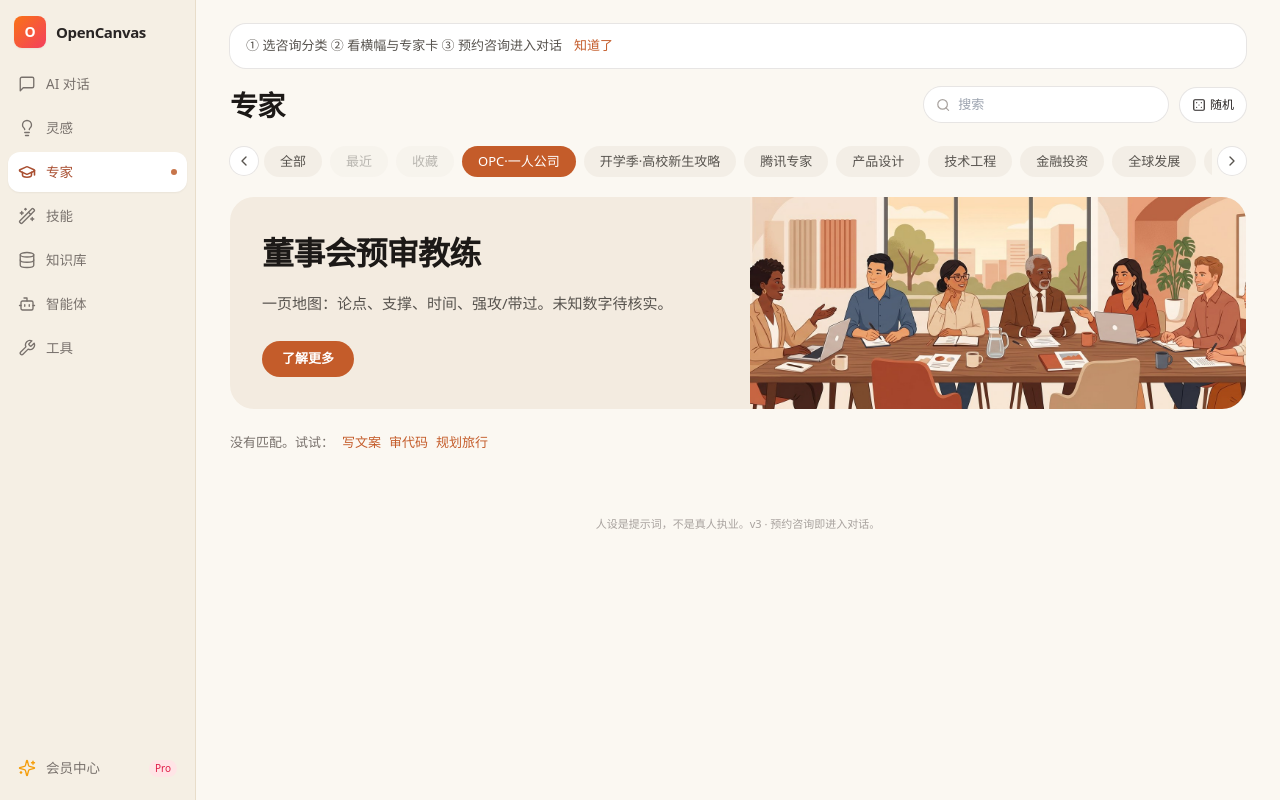
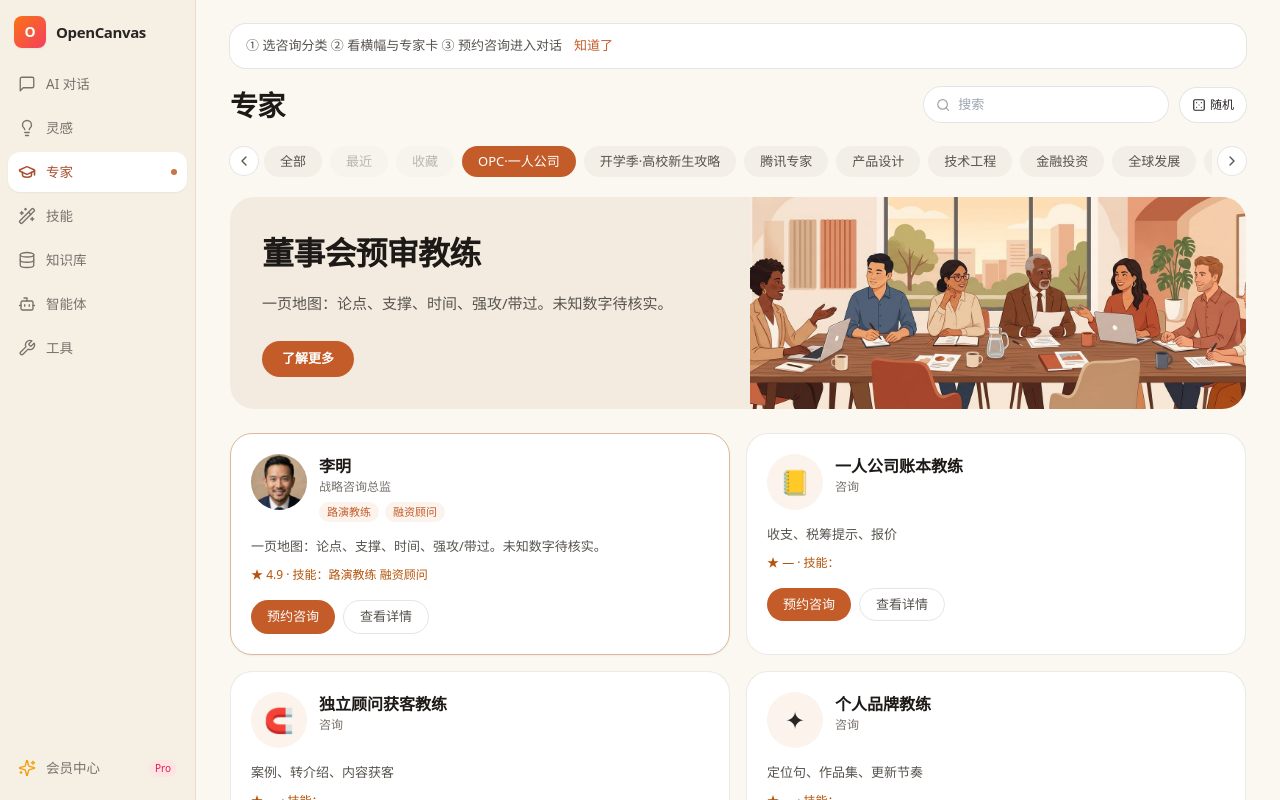
Before and after one commit to lichongyang130/opencode, a Next.js app: page /experts in a window 1280 px wide. Built offline with nearby package versions, Linux system fonts and the light colour scheme.

Commit message:
fix: filter experts by catalog category to clear overlay error
Co-authored-by: arena-agent <297053741+arena-agent@users.noreply.github.com>

```diff
--- a/src/app/experts/page.tsx
+++ b/src/app/experts/page.tsx
@@ -84,7 +84,7 @@
     let list = all;
     if (group === "收藏") list = all.filter((p) => fav.includes(p.id));
     else if (group === "最近") list = recent.map((id) => all.find((p) => p.id === id)).filter(Boolean) as Persona[];
-    else if (group !== "全部") list = all.filter((p) => p.group === group);
+    else if (group !== "全部") list = all.filter((p) => catOf(p.id) === group);
     return searchExperts(q, list);
   }, [all, group, fav, recent, q]);
 
```
